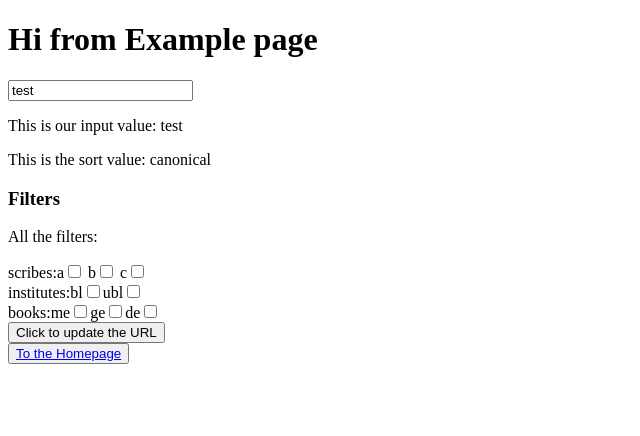
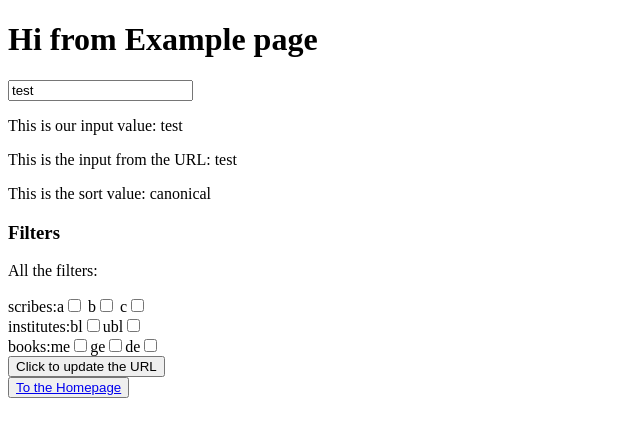
Before and after one commit to MMernitz/useSearchParamsTest, a React (Create React App) app: page /example in a window 1280 px wide. Shown: the top 436 px of the page, without its empty margins (0-640 px from the left). Built offline with nearby package versions, Linux system fonts and the light colour scheme; no server answers.

Commit message:
Update Example.js

```diff
--- a/src/Example.js
+++ b/src/Example.js
@@ -6,6 +6,7 @@ import { useTestStore } from "./store";
 
 export default function Example() {
   const [buttonClicked, setButtonClicked] = useState(false);
+  const [serverResponse, setServerResponse] = useState();
   const [searchParams, setSearchParams] = useSearchParams({
     q: "test",
     sort: "canonical",
@@ -18,6 +19,7 @@ export default function Example() {
     institutes,
     books,
     filters,
+    loading,
     selectedScribes,
     selectedInstitutes,
     selectedBooks,
@@ -29,6 +31,10 @@ export default function Example() {
     setSelectedScribes,
     setSelectedInstitutes,
     setSelectedBooks,
+    setLoading,
+    setScribesData,
+    setInstitutesData,
+    setBooksData,
   } = useTestStore(
     (state) => ({
       inputValue: state.inputValue,
@@ -37,6 +43,7 @@ export default function Example() {
       institutes: state.institutes,
       books: state.books,
       filters: state.filters,
+      loading: state.loading,
       selectedScribes: state.selectedScribes,
       selectedInstitutes: state.selectedInstitutes,
       selectedBooks: state.selectedBooks,
@@ -48,14 +55,34 @@ export default function Example() {
       setSelectedScribes: state.setSelectedScribes,
       setSelectedInstitutes: state.setSelectedInstitutes,
       setSelectedBooks: state.setSelectedBooks,
+      setLoading: state.setLoading,
+      setScribesData: state.setScribesData,
+      setInstitutesData: state.setInstitutesData,
+      setBooksData: state.setBooksData,
     }),
-    shallow,
+    shallow
   );
+
+  useEffect(() => {
+    fetch("./data.json")
+      .then((res) => res.json())
+      .then((data) => setServerResponse(data));
+  }, []);
+
+  useEffect(() => {
+    if (serverResponse) {
+      setScribesData(serverResponse.data.scribes);
+      setInstitutesData(serverResponse.data.institutes);
+      setBooksData(serverResponse.data.books);
+      setLoading(false);
+    }
+  }, [serverResponse]);
 
   useEffect(() => {
     const q = searchParams.get("q"); // Provide a default value if "q" is missing
     const order = searchParams.get("sort"); // Provide a default value if "sort" is missing
     const facetString = decodeURIComponent(searchParams.get("filters"));
+    console.log("facetString: ", facetString);
     let facets = {};
     try {
       facets = JSON.parse(facetString);
@@ -69,7 +96,7 @@ export default function Example() {
       setSelectedScribes(facets.scribes);
     } catch (error) {
       // Handle invalid JSON or missing parameters gracefully
-      console.error("Error parsing filters:", error);
+      console.log("Error parsing filters:", error);
       // Provide default values or handle the error as needed
       setInputValue("test");
       setSort("canonical");
@@ -103,6 +130,7 @@ export default function Example() {
       setButtonClicked(false);
     }
   }, [buttonClicked]);
+
   function handleInputChange(event) {
     setInputValue(event.target.value);
   }
@@ -142,8 +170,12 @@ export default function Example() {
         <h1>Hi from Example page</h1>
         <input value={inputValue} onChange={handleInputChange} />
         {inputValue && <p>This is our input value: {inputValue}</p>}
+        {searchParams.get("q") && (
+          <p>This is the input from the URL: {searchParams.get("q")} </p>
+        )}
         {sort && <p>This is the sort value: {sort}</p>}
-        {filters && (
+
+        {!loading && filters && (
           <div>
             <h3>Filters</h3>
             <div>
```
